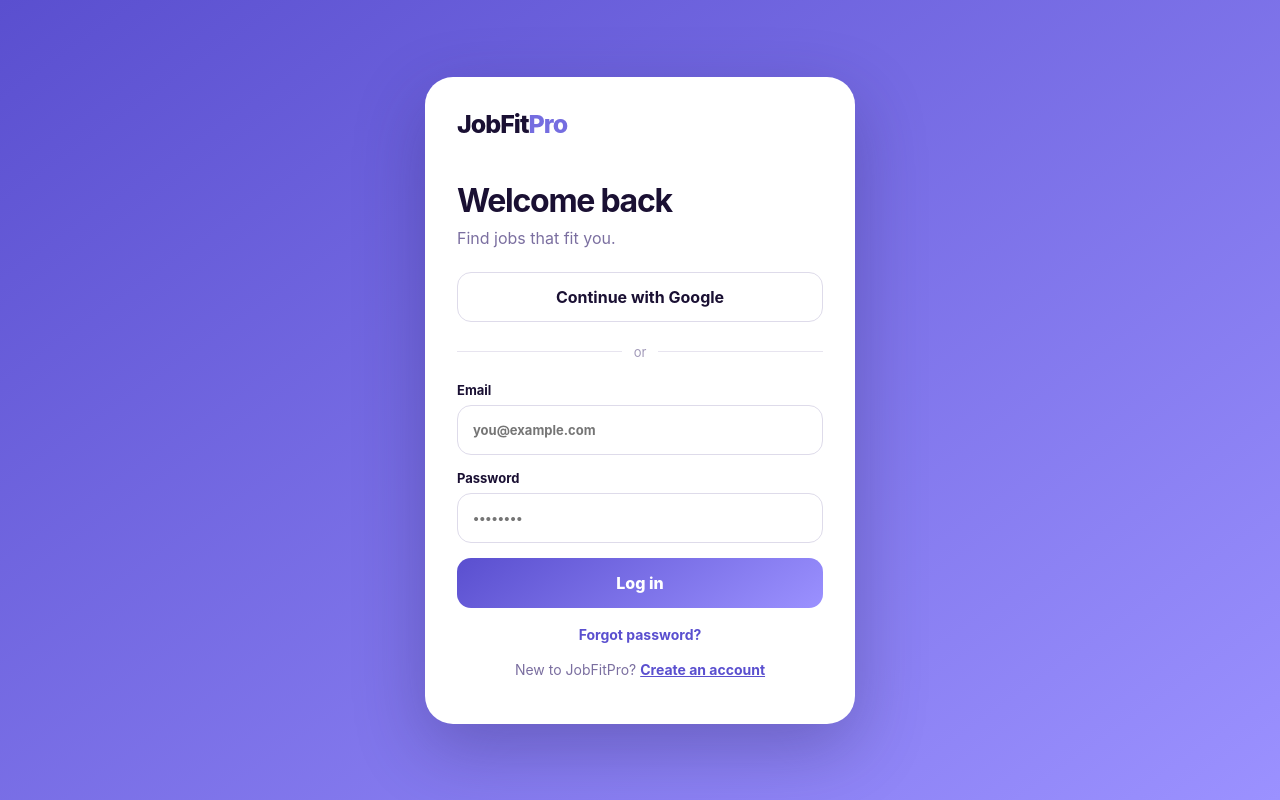
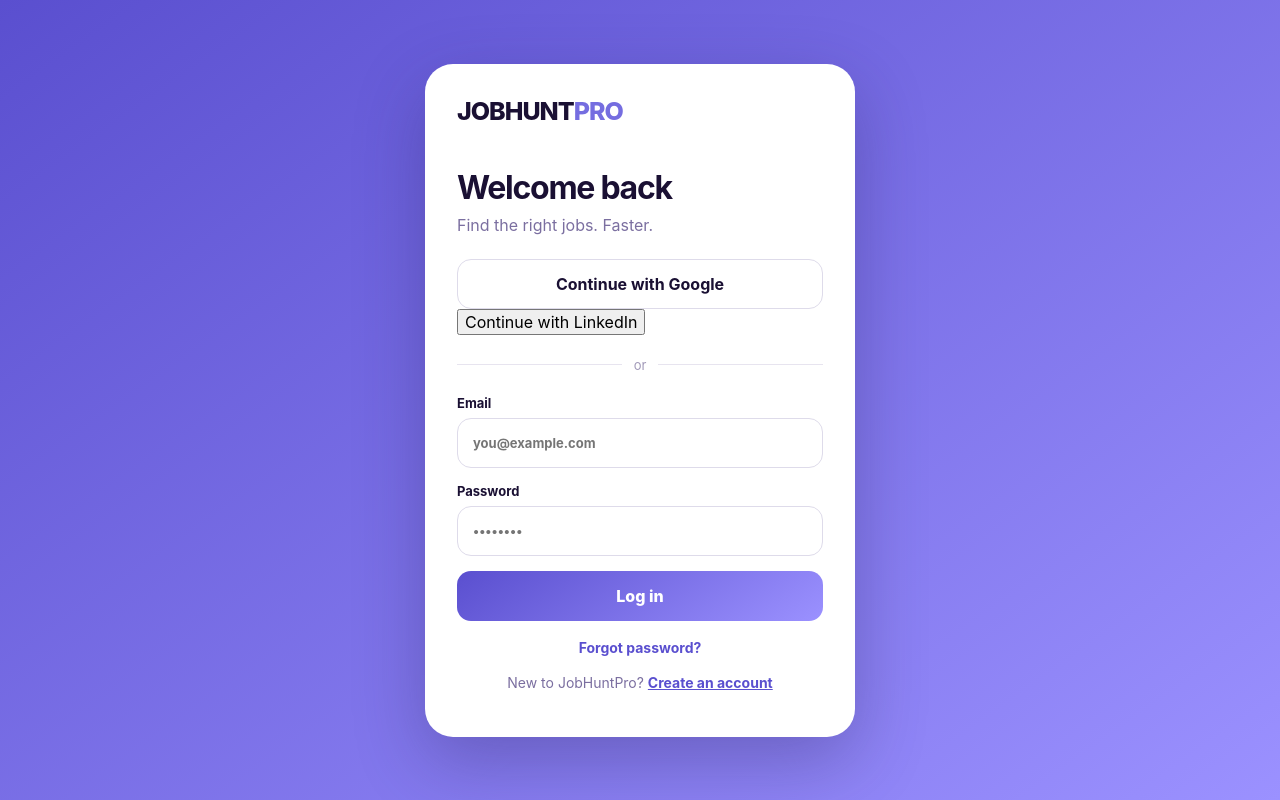
Before and after one commit to ankitloomba/Job-bot, a Next.js app: page /login in a window 1280 px wide. Built offline with nearby package versions, Linux system fonts and the light colour scheme.

Commit message:
Add LinkedIn login and update JobHuntPro branding

```diff
--- a/app/login/page.tsx
+++ b/app/login/page.tsx
@@ -1,7 +1,49 @@
 "use client";
+
 import { FormEvent, useState } from "react";
 import { signIn } from "next-auth/react";
 import Link from "next/link";
-export default function LoginPage(){ const [email,setEmail]=useState(""); const [password,setPassword]=useState(""); const [error,setError]=useState(""); const [loading,setLoading]=useState(false);
- async function submit(e:FormEvent){e.preventDefault();setError("");setLoading(true);const r=await signIn("credentials",{email,password,redirect:false});if(r?.error)setError("Email or password is incorrect.");else window.location.href="/dashboard";setLoading(false)}
- return <main className="auth-shell"><section className="auth-card"><div className="brand">JobFit<span>Pro</span></div><h1>Welcome back</h1><p className="sub">Find jobs that fit you.</p><button className="google" onClick={()=>signIn("google",{callbackUrl:"/dashboard"})}>Continue with Google</button><div className="divider"><span>or</span></div><form onSubmit={submit}><label>Email<input type="email" value={email} onChange={e=>setEmail(e.target.value)} required placeholder="you@example.com" /></label><label>Password<input type="password" value={password} onChange={e=>setPassword(e.target.value)} required placeholder="••••••••" /></label>{error&&<div className="error">{error}</div>}<button className="primary" disabled={loading}>{loading?"Signing in…":"Log in"}</button></form><Link className="forgot" href="/forgot-password">Forgot password?</Link><p className="switch">New to JobFitPro? <Link href="/signup">Create an account</Link></p></section></main>}
+
+export default function LoginPage() {
+  const [email, setEmail] = useState("");
+  const [password, setPassword] = useState("");
+  const [error, setError] = useState("");
+  const [loading, setLoading] = useState(false);
+
+  async function submit(e: FormEvent) {
+    e.preventDefault();
+    setError("");
+    setLoading(true);
+    const r = await signIn("credentials", { email, password, redirect: false });
+    if (r?.error) setError("Email or password is incorrect.");
+    else window.location.href = "/dashboard";
+    setLoading(false);
+  }
+
+  return (
+    <main className="auth-shell">
+      <section className="auth-card">
+        <div className="brand">JOBHUNT<span>PRO</span></div>
+        <h1>Welcome back</h1>
+        <p className="sub">Find the right jobs. Faster.</p>
+        <div className="social-buttons">
+          <button className="google" type="button" onClick={() => signIn("google", { callbackUrl: "/dashboard" })}>
+            Continue with Google
+          </button>
+          <button className="linkedin" type="button" onClick={() => signIn("linkedin", { callbackUrl: "/dashboard" })}>
+            Continue with LinkedIn
+          </button>
+        </div>
+        <div className="divider"><span>or</span></div>
+        <form onSubmit={submit}>
+          <label>Email<input type="email" value={email} onChange={e => setEmail(e.target.value)} required placeholder="you@example.com" /></label>
+          <label>Password<input type="password" value={password} onChange={e => setPassword(e.target.value)} required placeholder="••••••••" /></label>
+          {error && <div className="error">{error}</div>}
+          <button className="primary" disabled={loading}>{loading ? "Signing in…" : "Log in"}</button>
+        </form>
+        <Link className="forgot" href="/forgot-password">Forgot password?</Link>
+        <p className="switch">New to JobHuntPro? <Link href="/signup">Create an account</Link></p>
+      </section>
+    </main>
+  );
+}
```
